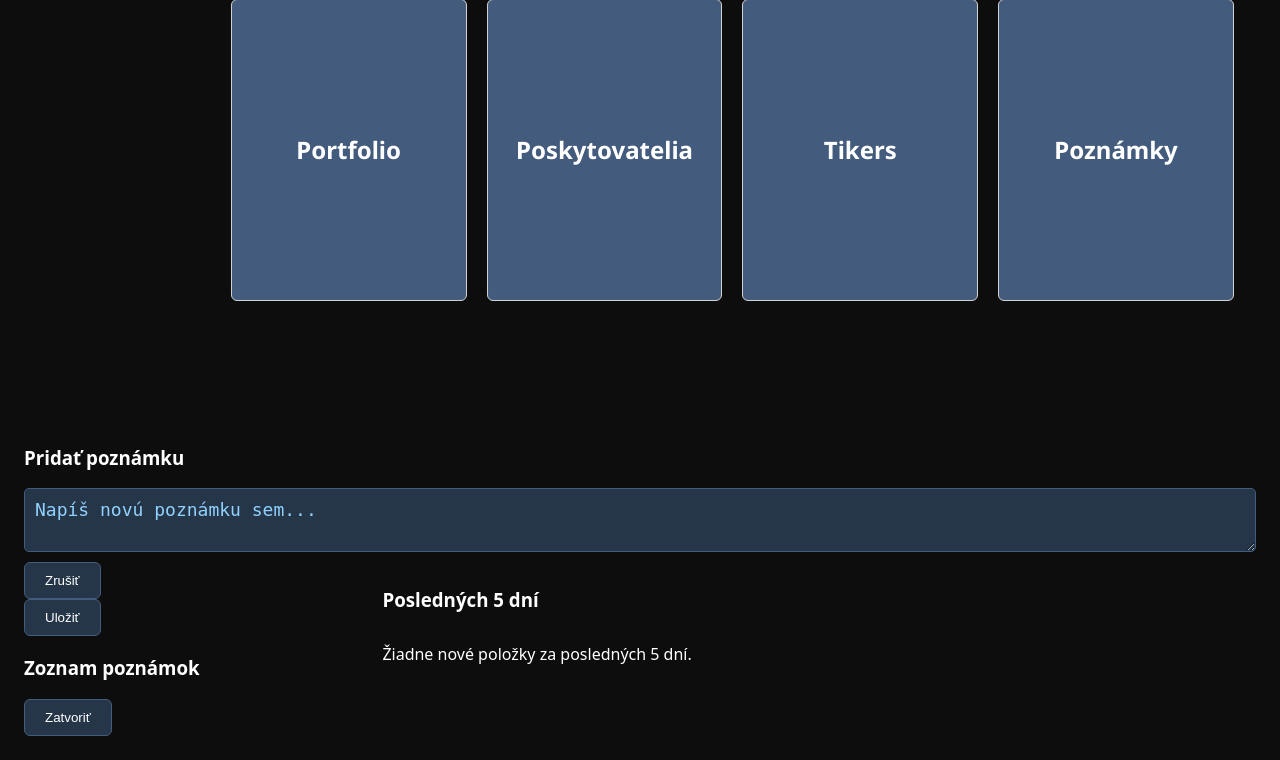
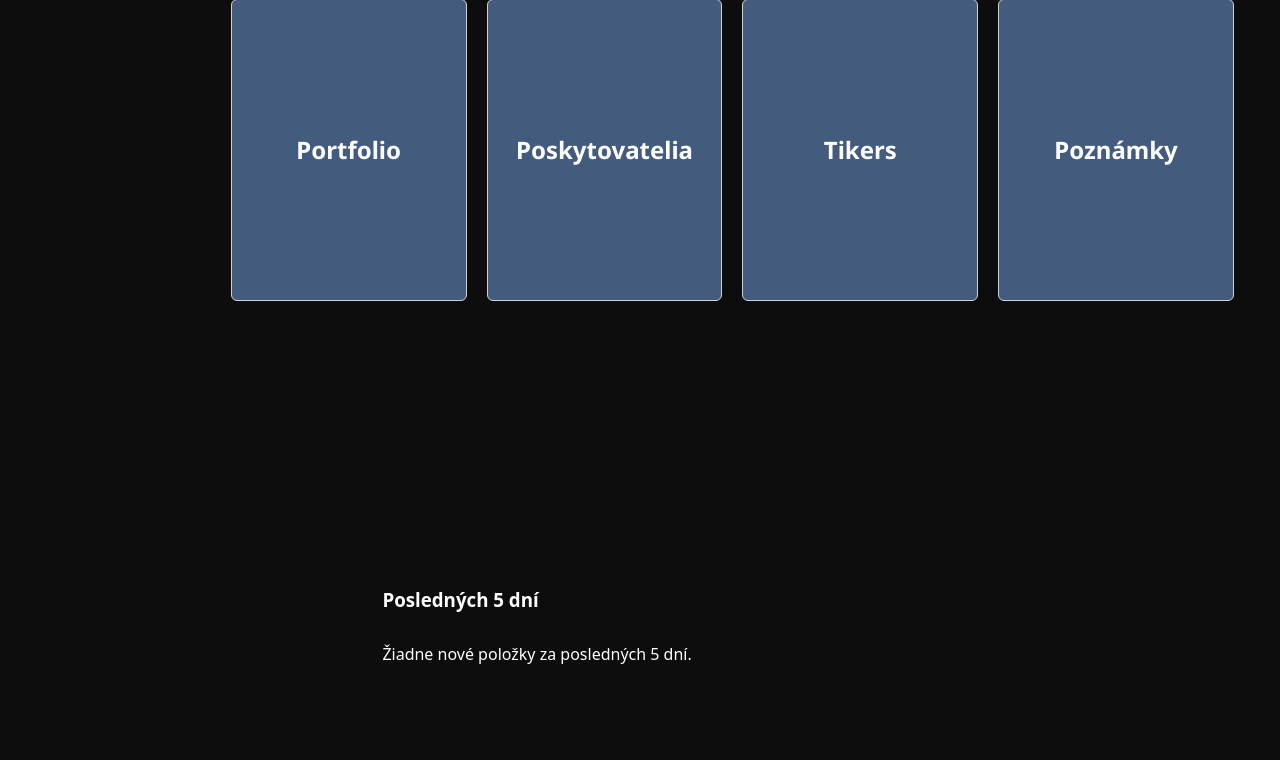
Before and after one commit to sagavax/portfoliotracker, a PHP site: page /bugbuster/index.php in a window 1280 px wide. Shown: the part 485-1245 px from the top of the page. After the commit the page ends 1149 px from the top, so only its background shows below. Run offline with PHP 8.4, Linux system fonts and the light colour scheme; data that the repository does not hold is empty.

Commit message:
Fix note/position modals using div or malformed tag instead of dialog
Co-Authored-By: Claude Sonnet 5 <noreply@anthropic.com>

```diff
--- a/index.php
+++ b/index.php
@@ -73,7 +73,7 @@
 </html>
 
 <!-- Note modal -->
-<div id="noteModal" class="modal-overlay">
+<dialog id="noteModal" class="modal-overlay">
   <div class="modal-container">
     <h3>Pridať poznámku</h3>
   <!-- <div id="noteExistingList" style="max-height:160px;overflow:auto;margin-bottom:8px;border:1px solid #f0f0f0;padding:8px;border-radius:6px;background:#fafafa;font-size:13px;color:#222"></div> -->
@@ -83,10 +83,10 @@
       <button id="noteSave">Uložiť</button>
     </div>
   </div>
-</div>
+</dialog>
 
 <!-- Notes list modal -->
-<div id="notesListModal" class="modal-overlay">
+<dialog id="notesListModal" class="modal-overlay">
   <div class="modal-container-large">
     <h3>Zoznam poznámok</h3>
     <div id="notesListContent" class="modal-content"></div>
@@ -94,7 +94,7 @@
       <button id="notesListClose" class="secondary">Zatvoriť</button>
     </div>
   </div>
-</div>
+</dialog>
 </html>
 
 
@@ -110,7 +110,7 @@
       <button id="modalModifyPosiotionClose" class="secondary">Zatvoriť</button>
     </div>
   </div>
-</dia>
+</dialog>
 
 
 <dialog id="modalStopLossTakeProfit" class="modal-overlay">
```
